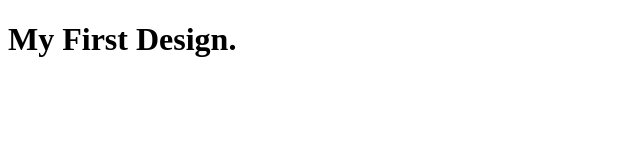
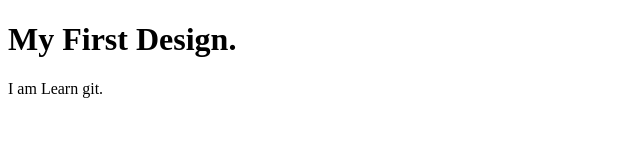
Before and after one commit to kouser-code/First-Protfolio-website, a plain HTML site: page index.html in a window 1280 px wide. Shown: the whole page, without its empty margins (0-640 px from the left). Drawn offline with Linux system fonts and the light colour scheme.

Commit message:
Update index.html

```diff
--- a/index.html
+++ b/index.html
@@ -8,5 +8,6 @@
 </head>
 <body>
     <h1>My First Design.</h1>
+    <p>I am Learn git.</p>
 </body>
 </html>
```
